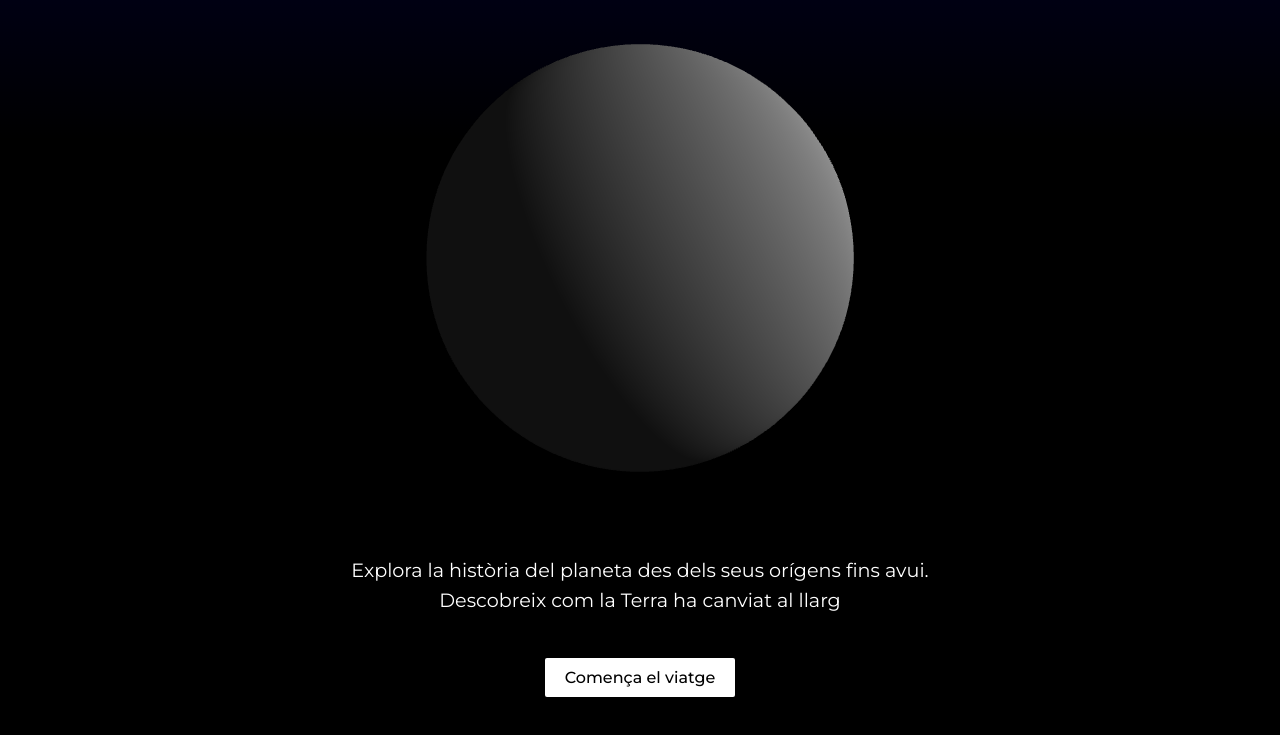
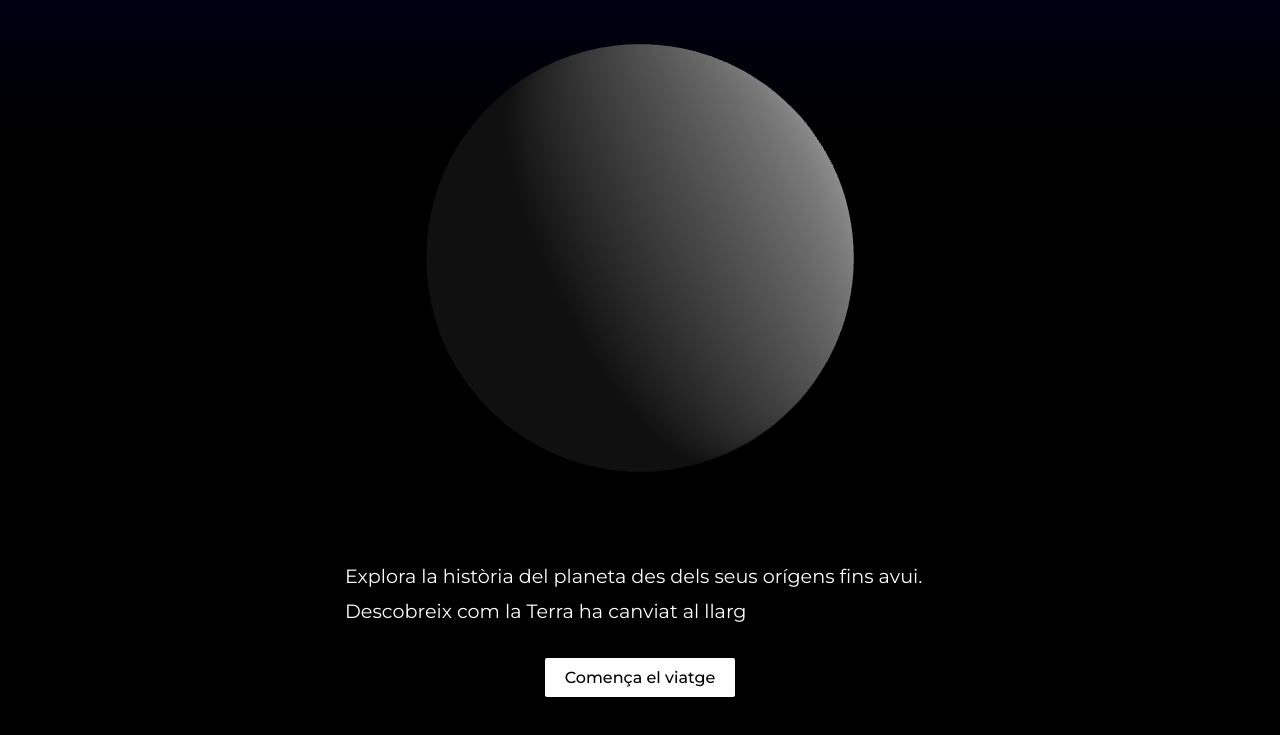
Before and after one commit to IzanMen/diari-terra-landing, a plain HTML site: page index.html in a window 1280 px wide. Shown: the part 115-850 px from the top of the page. Drawn offline with nearby package versions, Linux system fonts and the light colour scheme; animation ran at ten frames a second.

Commit message:
Texto izquierda

```diff
--- a/index.html
+++ b/index.html
@@ -29,17 +29,19 @@
             margin-top: 20px;
             height: 70px;
             margin: auto;
+            display: flex;
+            flex-direction: column;
+            align-items: center;
+            gap: 0;
         }
 
         p {
             color: #fff;
             font-size: 1.2rem;
-            width: 80%;
-            max-width: 1500px;
-            text-align: center;
-            position: absolute;
-            left: 0;
-            right: 0;
+            width: 50%;
+            text-align: left;
+            width: 590px;
+            margin: 0;
             margin: auto;
         }
 
```
